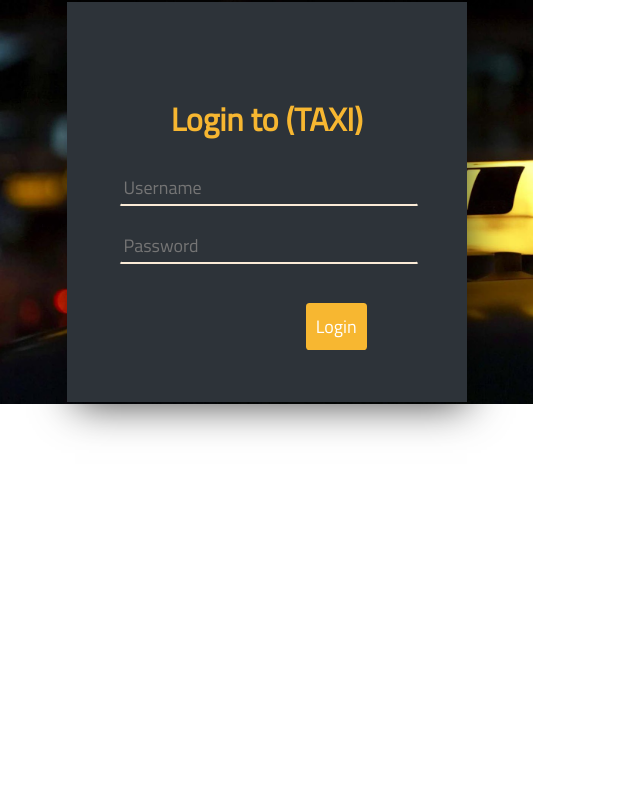
After one commit to Oshan96/CabServiceSystem, a PHP site: page /login2.html in a window 1280 px wide. The commit adds this page. Shown: the whole page, without its empty margins (0-640 px from the left). Run offline with PHP 8.4, Linux system fonts and the light colour scheme.

Commit message:
login2 and css rules

```diff
--- a/css/login-style.css
+++ b/css/login-style.css
@@ -1,5 +1,24 @@
+.image-container {
+    background-image: url('./../images/Taxi-photo-2.jpg');
+    background-repeat: no-repeat;
+    background-size: cover;
+    background-position: center;
+    height: 100%;
+    width: 100%;
+}
+
+body {
+    margin:0;
+}
+
 #content-container {
-    background-color: #2d3339;
+    background-color: #2d333988;
+    width: 400px;
+    height: 400px;
+    padding: 70px 50px 50px 50px;
+    -webkit-box-shadow: 4px 6px 40px -4px rgba(0,0,0,0.75);
+    -moz-box-shadow: 4px 6px 40px -4px rgba(0,0,0,0.75);
+    box-shadow: 4px 6px 40px -4px rgba(0,0,0,0.75);
 }
 
 #content-container h1{
@@ -7,10 +26,20 @@
     color: #f7b731;
 }
 
-.row-container-flex {
+/* .row-container-flex {
     width: 400px;
     height: 400px;
     padding: 70px 50px 50px 50px;
+} */
+
+.row-flex {
+    height: 100%;
+}
+
+.row-flex > .login {
+    display: flex;
+    justify-content: center;
+    align-items: center;
 }
 
 input[type=text], input[type=password] {
@@ -22,6 +51,7 @@ input[type=text], input[type=password] {
     text-align: center;
 }
 
+
 .row {
     padding: 7px;
 }
--- a/login.html
+++ b/login.html
@@ -8,7 +8,8 @@
 
     <body>
 
-        <div class="flex-container">
+        <div class="flex-container image-container">
+
             <div class="row-container-flex" id="content-container">
                 <div class="row-flex">
                     <div class="col-12">
--- /dev/null
+++ b/login2.html
@@ -0,0 +1,61 @@
+<!--DOCTYPE HTML-->
+<html>
+    <head>
+        <title>Login</title>
+        <link type="text/css" rel="stylesheet" href="./css/basic-style.css">
+        <link type="text/css" rel="stylesheet" href="./css/login-style.css">
+    </head>
+
+    <body>
+
+        <div class="row-container-flex">
+            <div class="row-flex">
+                <div class="col-5 login image-container">
+                    <div class="row-container-flex" id="content-container" style="background-color: #2d3339;">
+                        <div class="row-flex">
+                            <div class="col-12">
+                                <h1>Login to (TAXI)</h1>
+                            </div>
+                        </div>
+
+                        <div class="row-flex">
+                            <div class="col-12">
+                                    <input id="username" type="text" placeholder="Username">
+                            </div>
+                        </div>
+
+                        <div class="row-flex">
+                            <div class="col-12">
+                                    <input id="password" type="password" placeholder="Password">
+                            </div>
+                        </div>
+
+                        <div class="row-flex">
+                            <div class="col-12" style="padding-right:50px; padding-top: 20px; text-align: right;">
+                                <button class="button-bg">Login</button>
+                            </div>
+                        </div>
+                    </div>
+                </div>
+
+                <div class="col-7"></div>
+            </div>
+
+        </div>
+
+
+
+
+
+
+
+
+    </body>
+
+
+
+
+
+
+
+</html>
```
Also changed, not shown: images/Taxi-photo-2.jpg (added).
